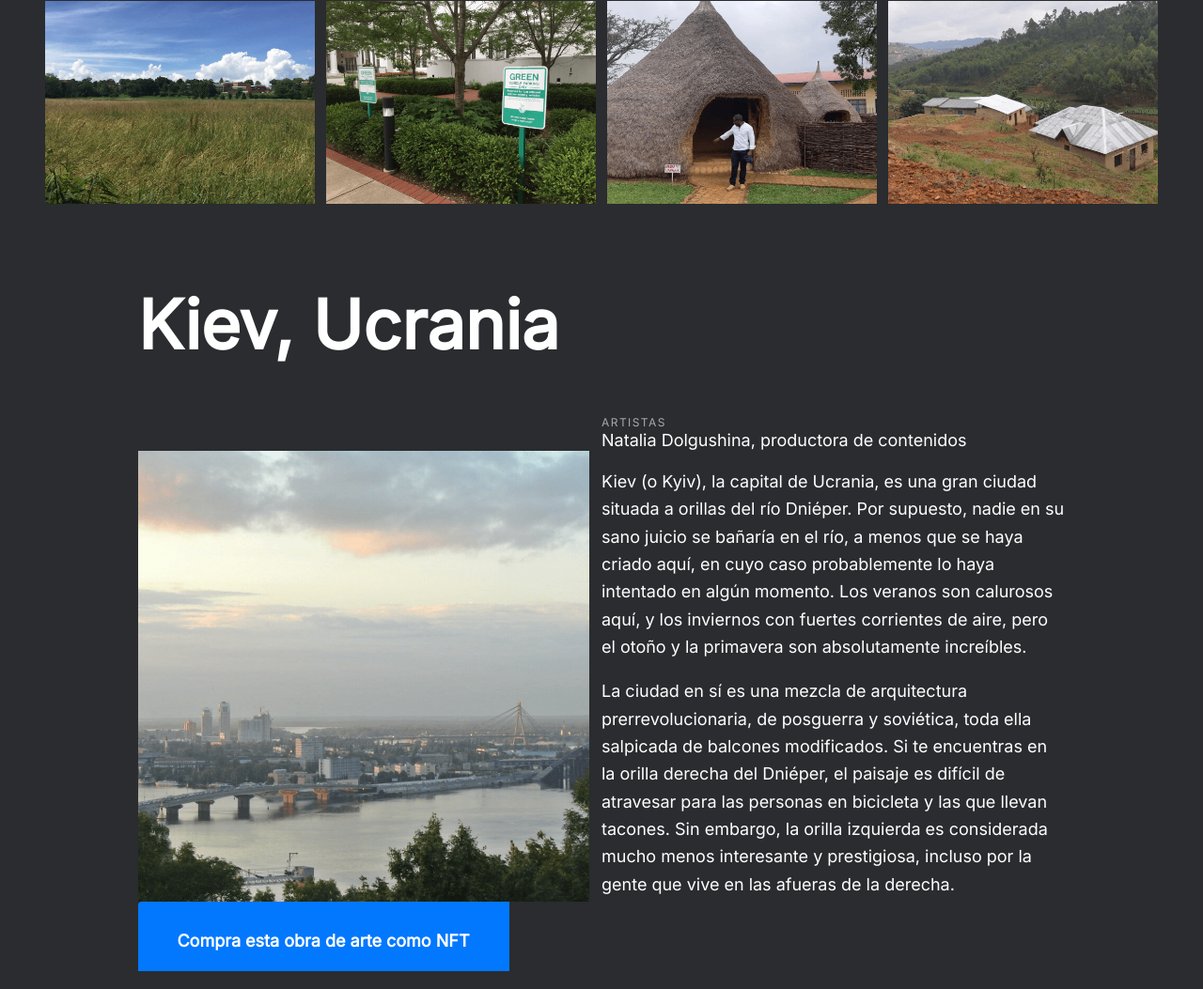
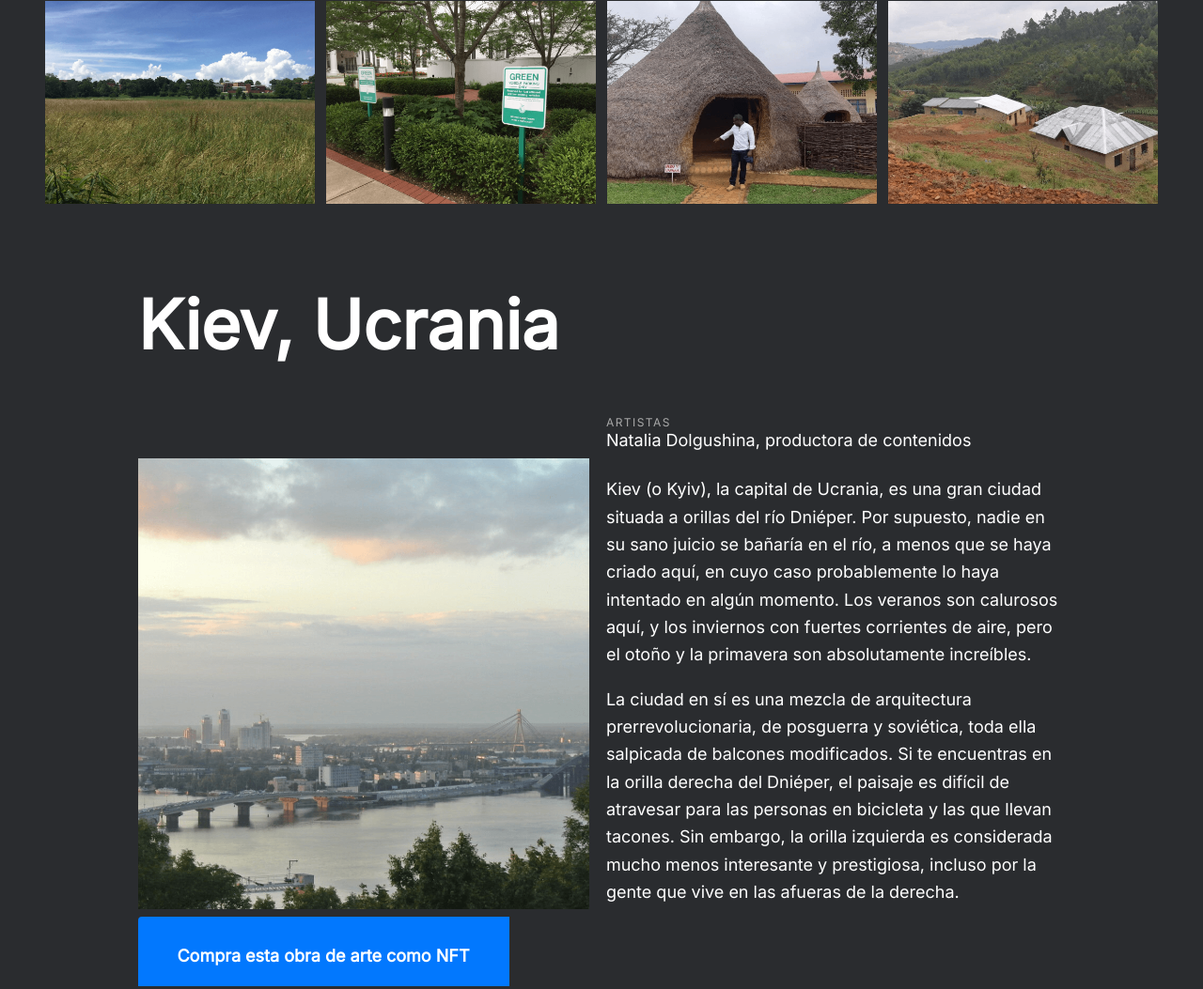
Before and after one commit to MarlonRojas10/web_project_homeland, a plain HTML site: page index.html in a window 1280 px wide. Shown: the part 1788-2841 px from the top of the page at 94% size. Drawn offline with Linux system fonts and the light colour scheme.

Commit message:
querys acttualizacion

```diff
--- a/blocks/places.css
+++ b/blocks/places.css
@@ -7,6 +7,7 @@
 .place {
   display: grid;
   grid-template-columns: 1fr 1fr;
+  gap: 1%;
 }
 .place__title {
   color: #fff;
```
